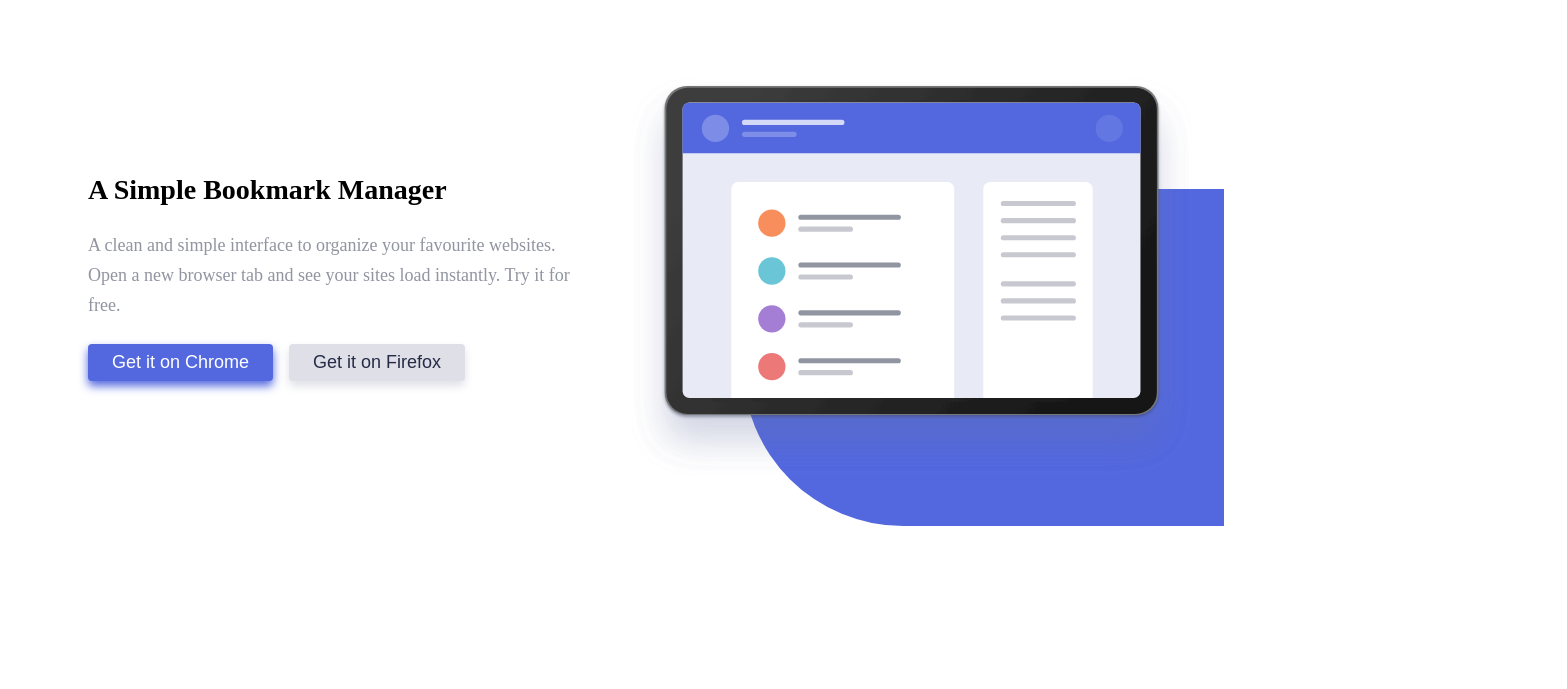
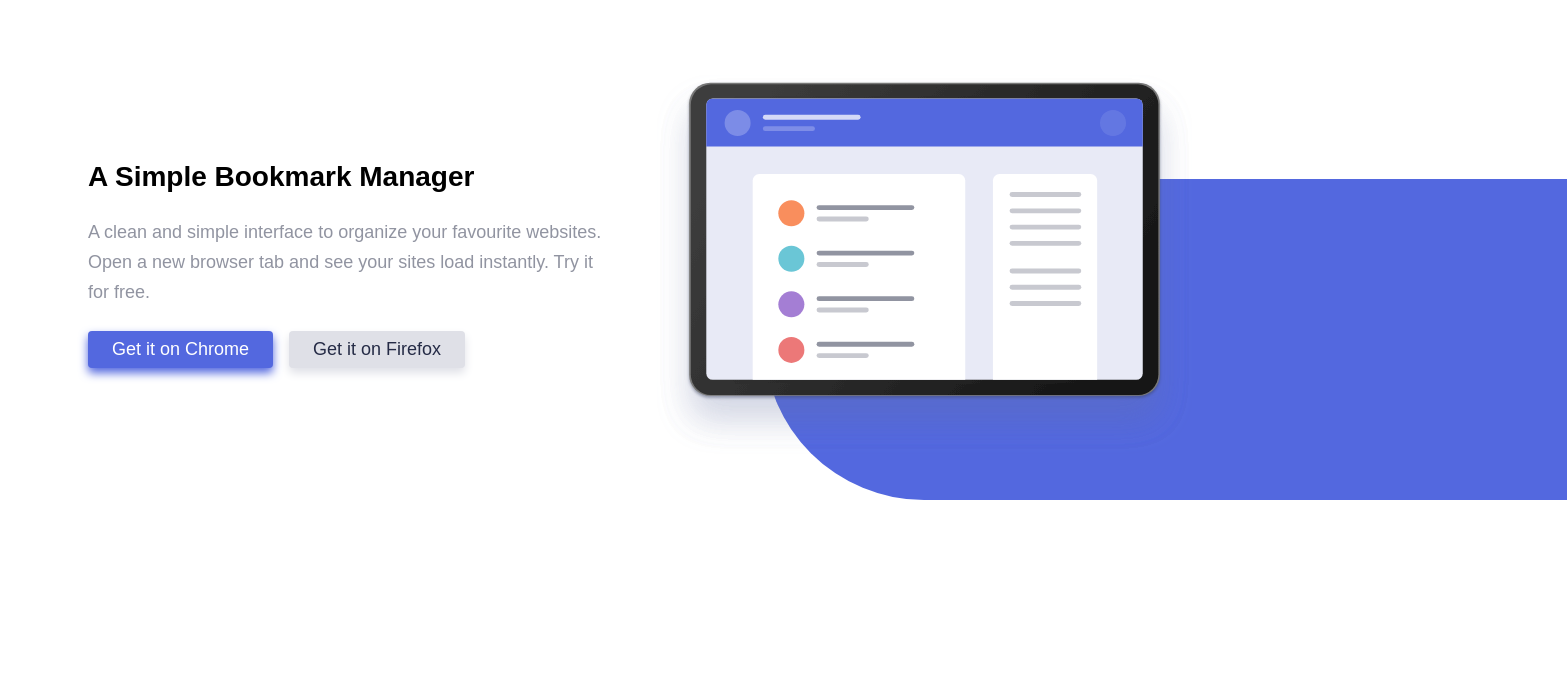
Before and after one commit to cyberohn2/bookmark-landing-page, a plain HTML site: page index.html in a window 1280 px wide. Shown: the part 104-793 px from the top of the page, 1567 px wide, since content can reach past the window. Drawn offline with Linux system fonts and the light colour scheme.

Commit message:
Update style.css

```diff
--- a/style.css
+++ b/style.css
@@ -40,6 +40,7 @@
 
 /* default styles */
 body{
+    font-family: sans-serif;
     font-size: var(--fs);
     overflow-x: hidden;
 }
@@ -127,7 +128,10 @@ header[aria-hidden="true"] nav{
 }
 
 
-@media screen and (min-width: 600px) {
+@media screen and (min-width: 900px) {
+    main{
+        overflow-x: unset;
+    }
     header{
         position: static;
         max-width: 1168px;
```
